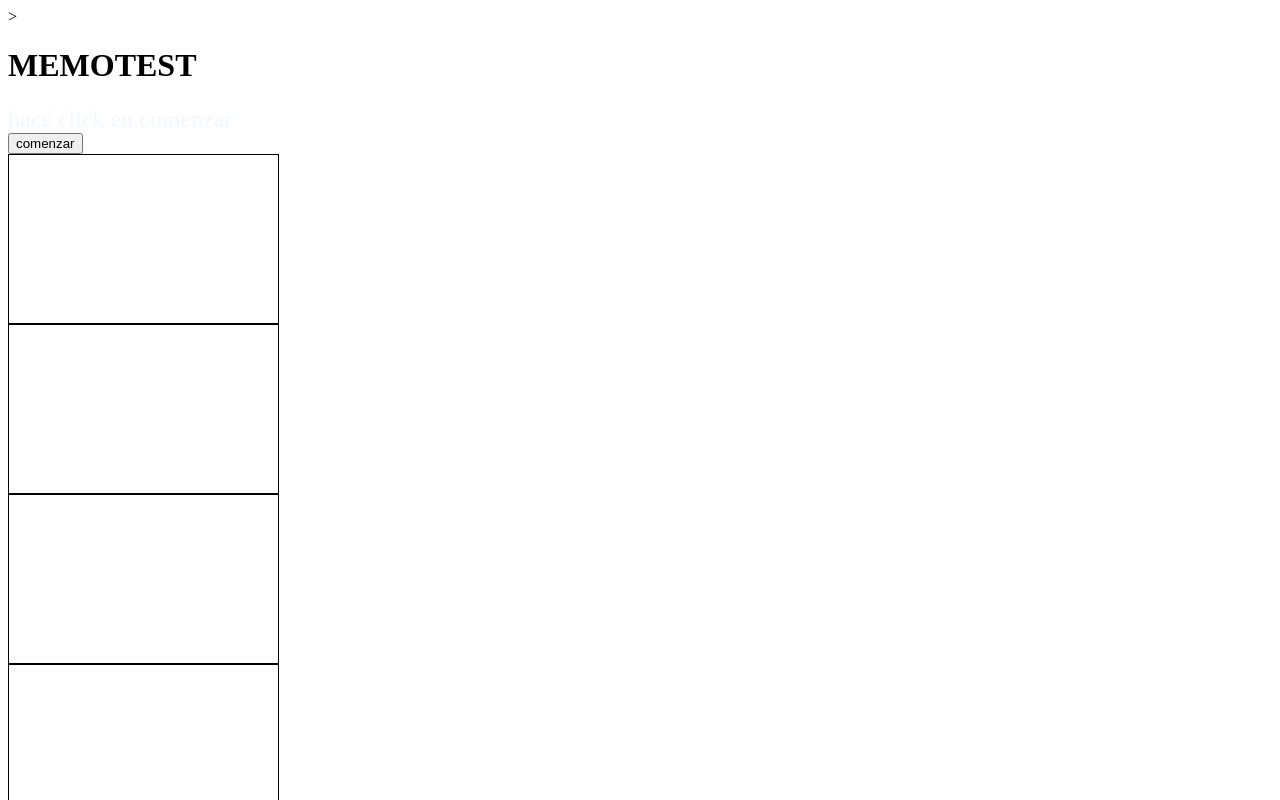
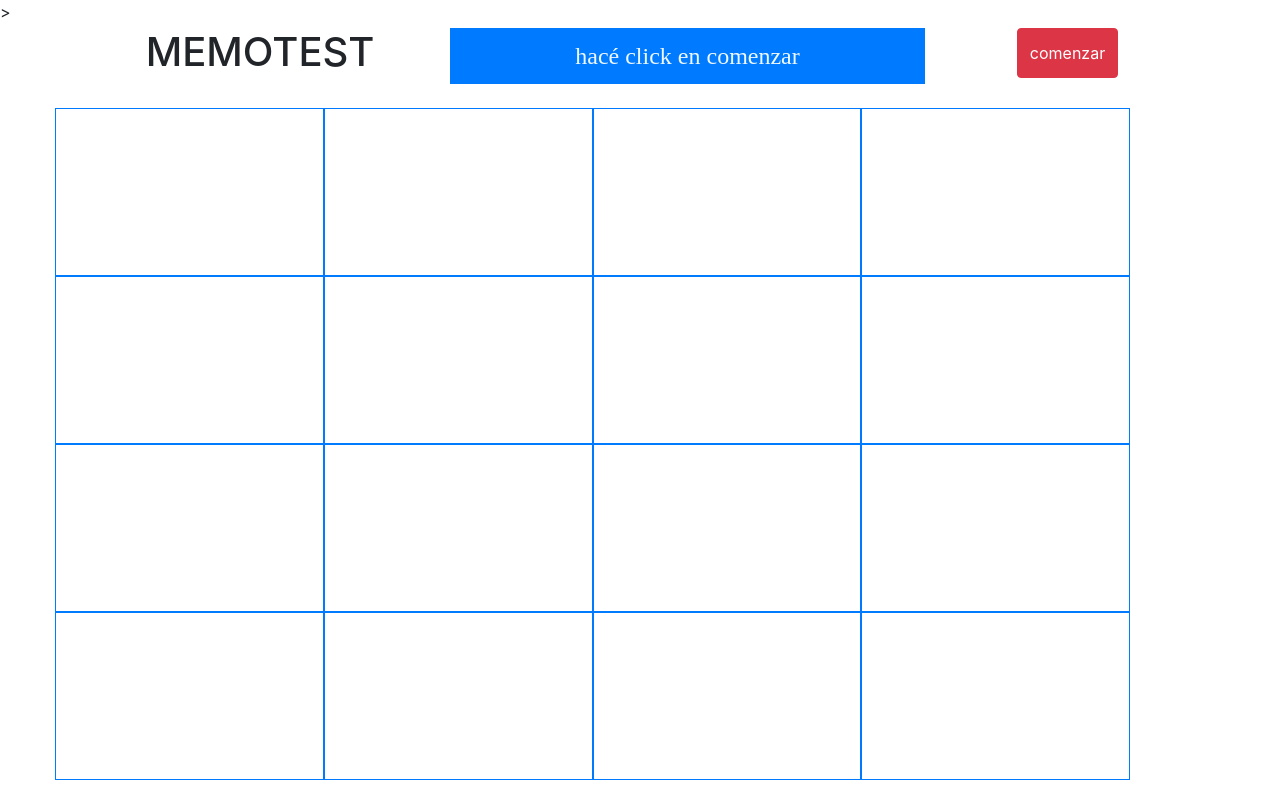
Before and after one commit to adriancolman/memotest, a website: page index.html in a window 1280 px wide. Shown: the top 800 px of the page. Drawn offline with nearby package versions, Linux system fonts and the light colour scheme.

Commit message:
Update index.html
correcion de cdn de bootstrap

```diff
--- a/index.html
+++ b/index.html
@@ -6,7 +6,7 @@
     <meta http-equiv='X-UA-Compatible' content='IE=edge'>
     <title>memotest</title>
     <meta name='viewport' content='width=device-width, initial-scale=1'>
-    <link rel="stylesheet" href=<link rel="stylesheet"
+    <link rel="stylesheet"
         href="https://stackpath.bootstrapcdn.com/bootstrap/4.5.0/css/bootstrap.min.css"
         integrity="sha384-9aIt2nRpC12Uk9gS9baDl411NQApFmC26EwAOH8WgZl5MYYxFfc+NcPb1dKGj7Sk" crossorigin="anonymous">>
     <link rel='stylesheet' type='text/css' media='screen' href='estilos/main.css'>
```
